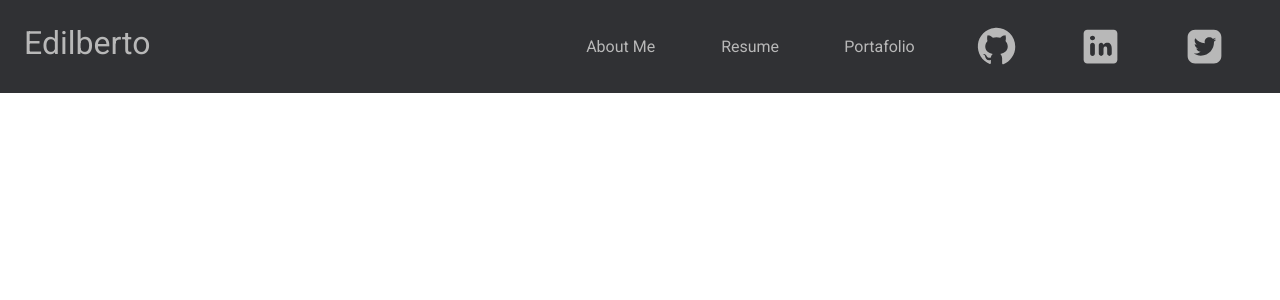
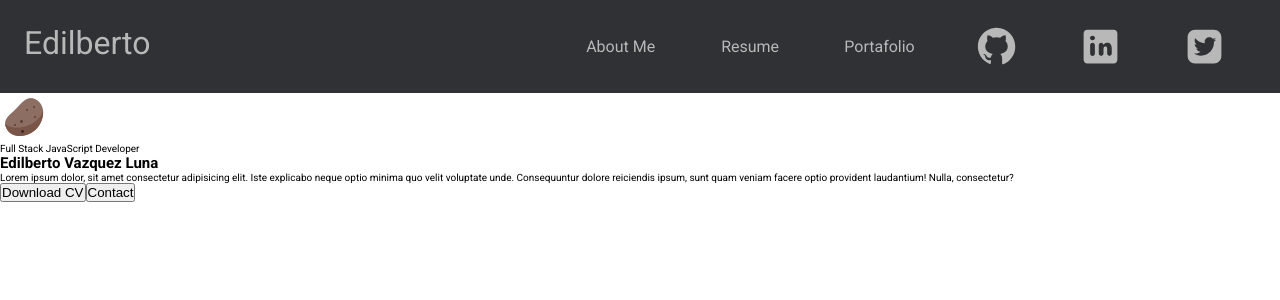
Before and after one commit to Edilberto-Vazquez/personal-page, a React app: page / in a window 1280 px wide. Shown: the top 300 px of the page. Built offline with nearby package versions, Linux system fonts and the light colour scheme.

Commit message:
introduction template

```diff
--- a/package.json
+++ b/package.json
@@ -34,6 +34,7 @@
     "@babel/preset-react": "^7.16.7",
     "babel-loader": "^8.2.3",
     "css-loader": "^6.5.1",
+    "file-loader": "^6.2.0",
     "html-loader": "^3.1.0",
     "html-webpack-plugin": "^5.5.0",
     "mini-css-extract-plugin": "^2.4.6",
--- /dev/null
+++ b/src/components/Introduction.jsx
@@ -0,0 +1,26 @@
+import React from "react";
+import userimage from "../assets/images/user-image.png";
+
+const Introduction = () => {
+  return (
+    <section>
+      <img src={userimage} alt="" />
+      <div>
+        <span>Full Stack JavaScript Developer</span>
+        <h1>Edilberto Vazquez Luna</h1>
+        <p>
+          Lorem ipsum dolor, sit amet consectetur adipisicing elit. Iste
+          explicabo neque optio minima quo velit voluptate unde. Consequuntur
+          dolore reiciendis ipsum, sunt quam veniam facere optio provident
+          laudantium! Nulla, consectetur?
+        </p>
+        <div>
+          <button>Download CV</button>
+          <button>Contact</button>
+        </div>
+      </div>
+    </section>
+  );
+};
+
+export default Introduction;
--- a/src/pages/AboutMe.jsx
+++ b/src/pages/AboutMe.jsx
@@ -1,8 +1,12 @@
 import React from "react";
-import Navbar from "../components/Navbar";
+import Introduction from "../components/Introduction";
 
 const AboutMe = () => {
-  return <main className="about-me"></main>;
+  return (
+    <main className="about-me">
+      <Introduction />
+    </main>
+  );
 };
 
 export default AboutMe;
--- a/webpack.config.js
+++ b/webpack.config.js
@@ -33,6 +33,15 @@ module.exports = {
         test: /\.s[ac]ss$/,
         use: ["style-loader", "css-loader", "sass-loader"],
       },
+      {
+        test: /\.(png|gif|jpg)$/,
+        use: [
+          {
+            loader: "file-loader",
+            options: { name: "assets/[hash].[ext]" },
+          },
+        ],
+      },
     ],
   },
   plugins: [
```
Also changed, not shown: src/assets/images/user-image.png (added), src/styles/components/_introduction.scss (added), 1 other file (tests, documents, lock files or other folders).
